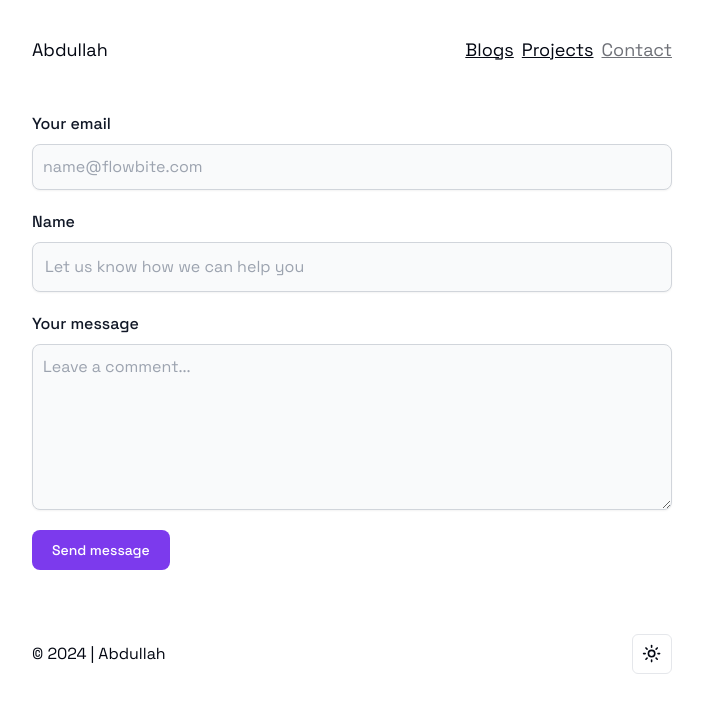
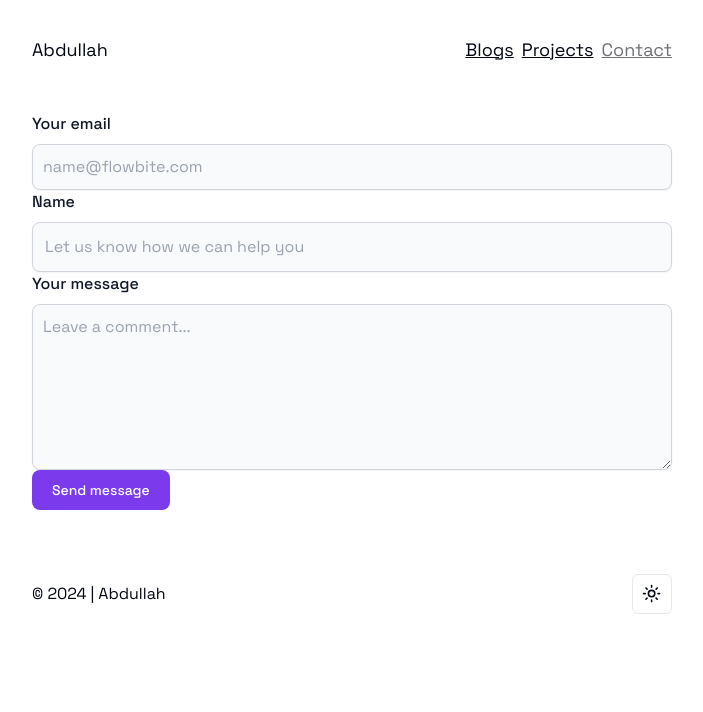
Before and after one commit to Abdullah-dev0/Portfolio, a React (Vite) app: page /contact in a window 1280 px wide. Shown: the top 712 px of the page, without its empty margins (288-991 px from the left). Built offline with nearby package versions, Linux system fonts and the light colour scheme.

Commit message:
Refactor ContactPage form attributes and styles

```diff
--- a/src/pages/ContactPage.tsx
+++ b/src/pages/ContactPage.tsx
@@ -1,6 +1,4 @@
 import { Button } from "@/components/ui/button";
-import { Input } from "@/components/ui/input";
-import { Textarea } from "@/components/ui/textarea";
 import Layout from "@/layouts/Layout";
 
 const ContactPage = () => {
@@ -8,13 +6,7 @@ const ContactPage = () => {
       <Layout>
          <section>
             <div className="px-4 lg:p-0 text-base">
-               <form
-                  className="flex flex-col gap-5"
-                  name="contact"
-
-                  // @ts-ignore
-                  data-netlify="true"
-               >
+               <form method="post" name="Contact Form" data-netlify="true">
                   <div>
                      <label
                         htmlFor="email"
```
